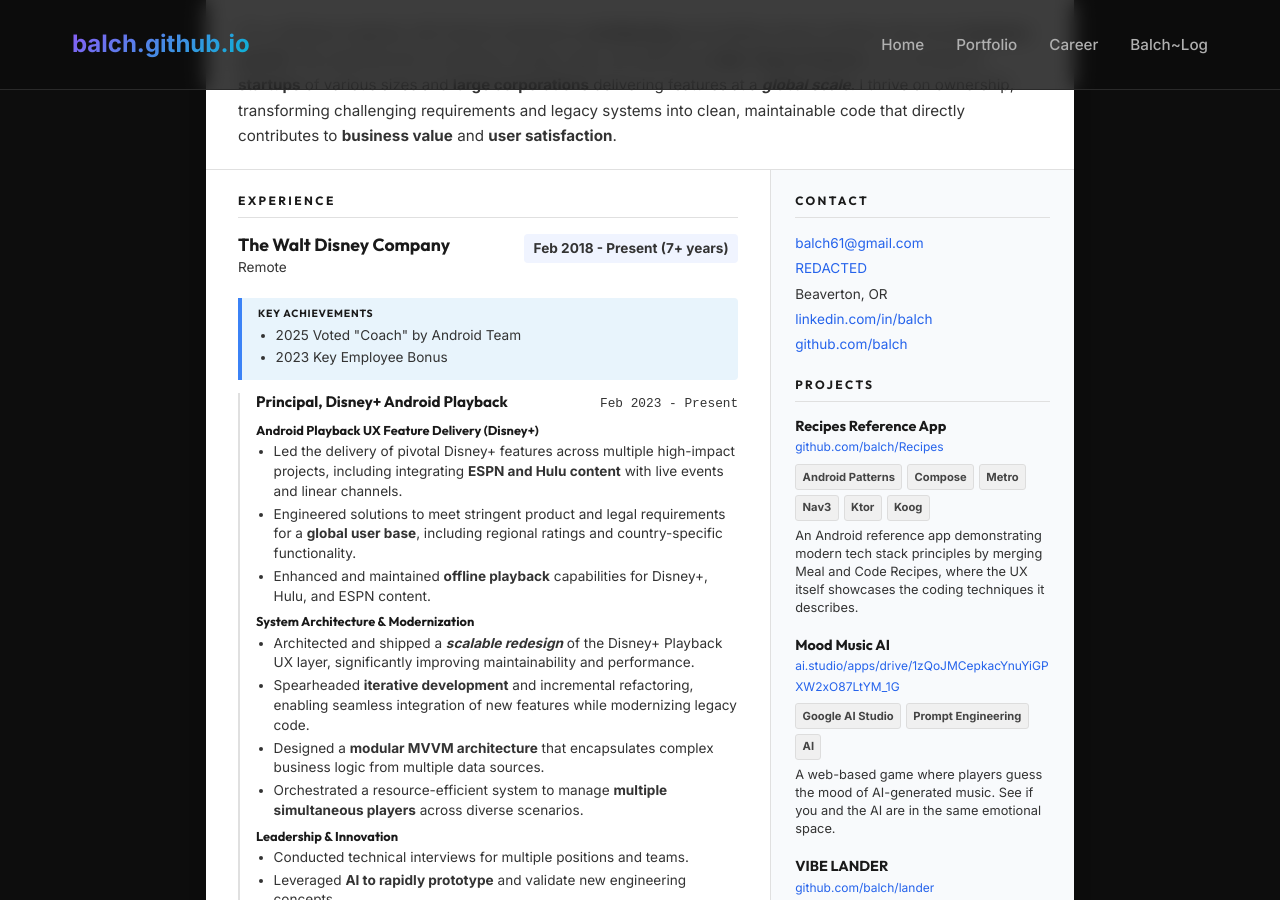
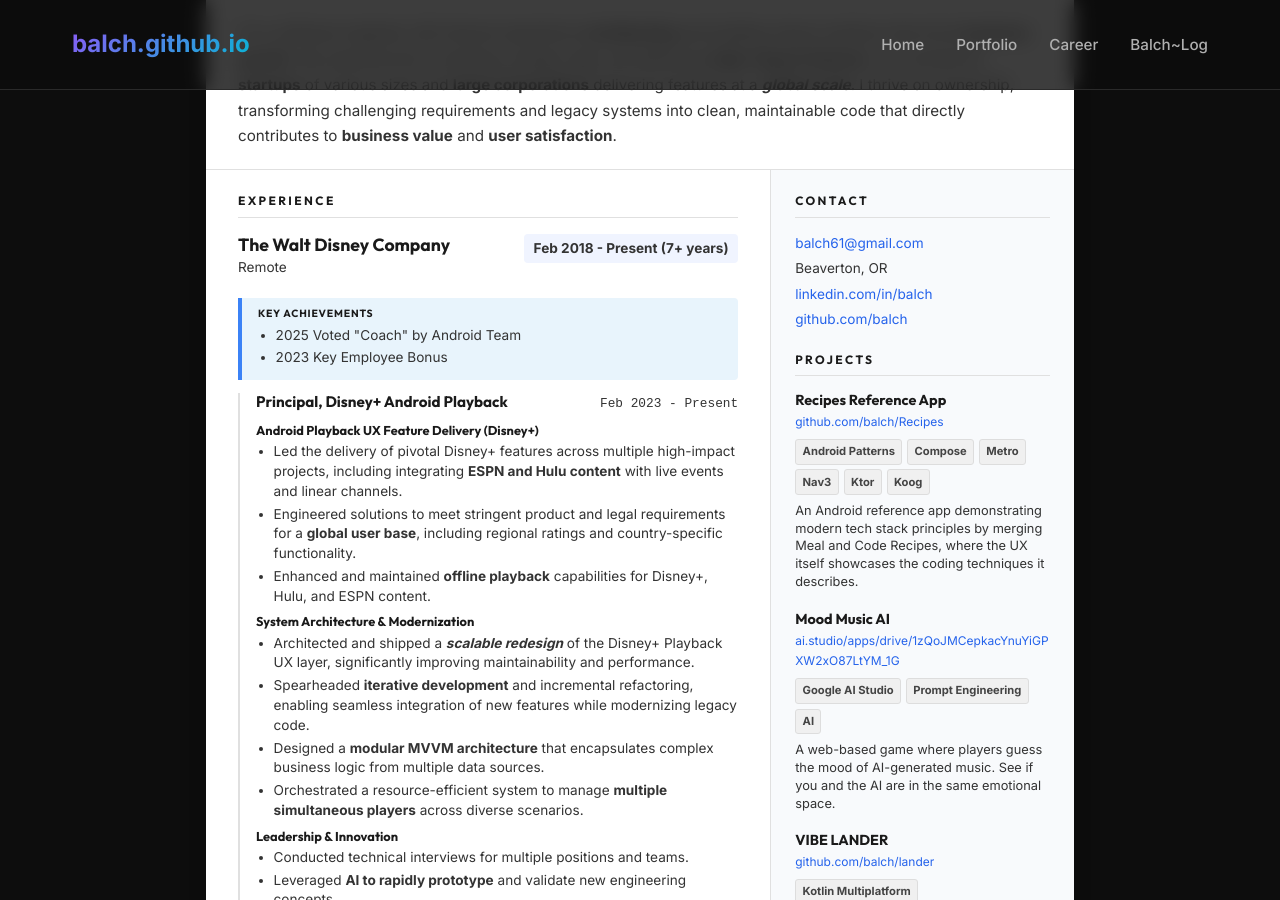
Before and after one commit to balch/balch.github.io, a Jekyll site: the page built from resume.md, in a window 1280 px wide and 900 px high, scrolled down 347 px. Built offline with Jekyll 4.4.1, drawn with Linux system fonts in a browser that asks for light colours.

Commit message:
feat: remove phone number from employment data and resume layout

```diff
--- a/_data/employment.yml
+++ b/_data/employment.yml
@@ -3,7 +3,6 @@ personal_info:
   name: "Jay Balcher"
   title: "Android Software Engineer"
   email: "balch61@gmail.com"
-  phone: "REDACTED"
   location: "Beaverton, OR"
   linkedin: "linkedin.com/in/balch"
   github: "github.com/balch"
--- a/_layouts/resume.html
+++ b/_layouts/resume.html
@@ -107,9 +107,6 @@ layout: default
                         <div class="contact-info">
                             <p><a href="mailto:{{ site.data.employment.personal_info.email }}">{{
                                     site.data.employment.personal_info.email }}</a></p>
-                            <p><a
-                                    href="tel:{{ site.data.employment.personal_info.phone | default: 'REDACTED' | remove: '(' | remove: ')' | remove: ' ' | remove: '-' }}">{{
-                                    site.data.employment.personal_info.phone | default: "REDACTED" }}</a></p>
                             <p>{{ site.data.employment.personal_info.location | default: "Beaverton, OR" }}</p>
                             <p><a href="https://{{ site.data.employment.personal_info.linkedin }}">{{
                                     site.data.employment.personal_info.linkedin }}</a></p>
```
